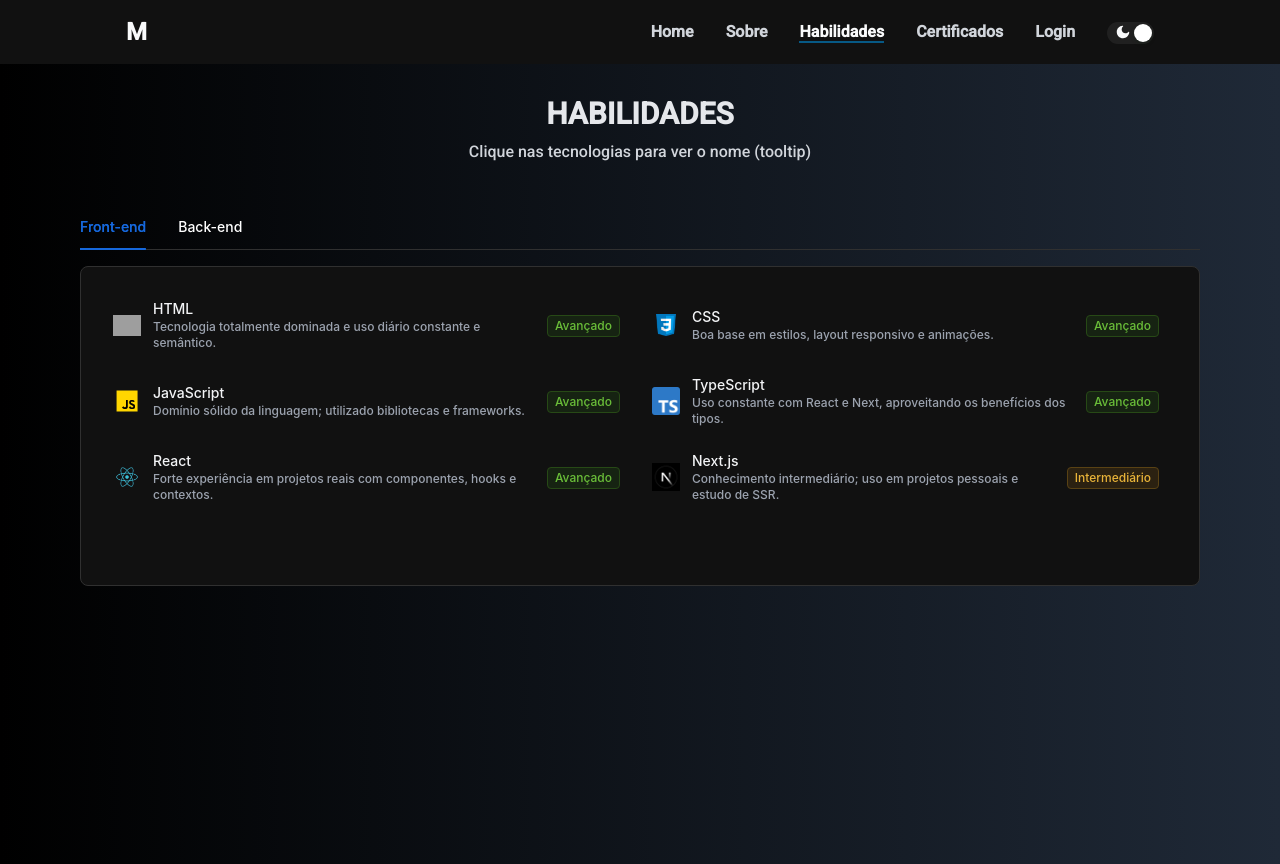
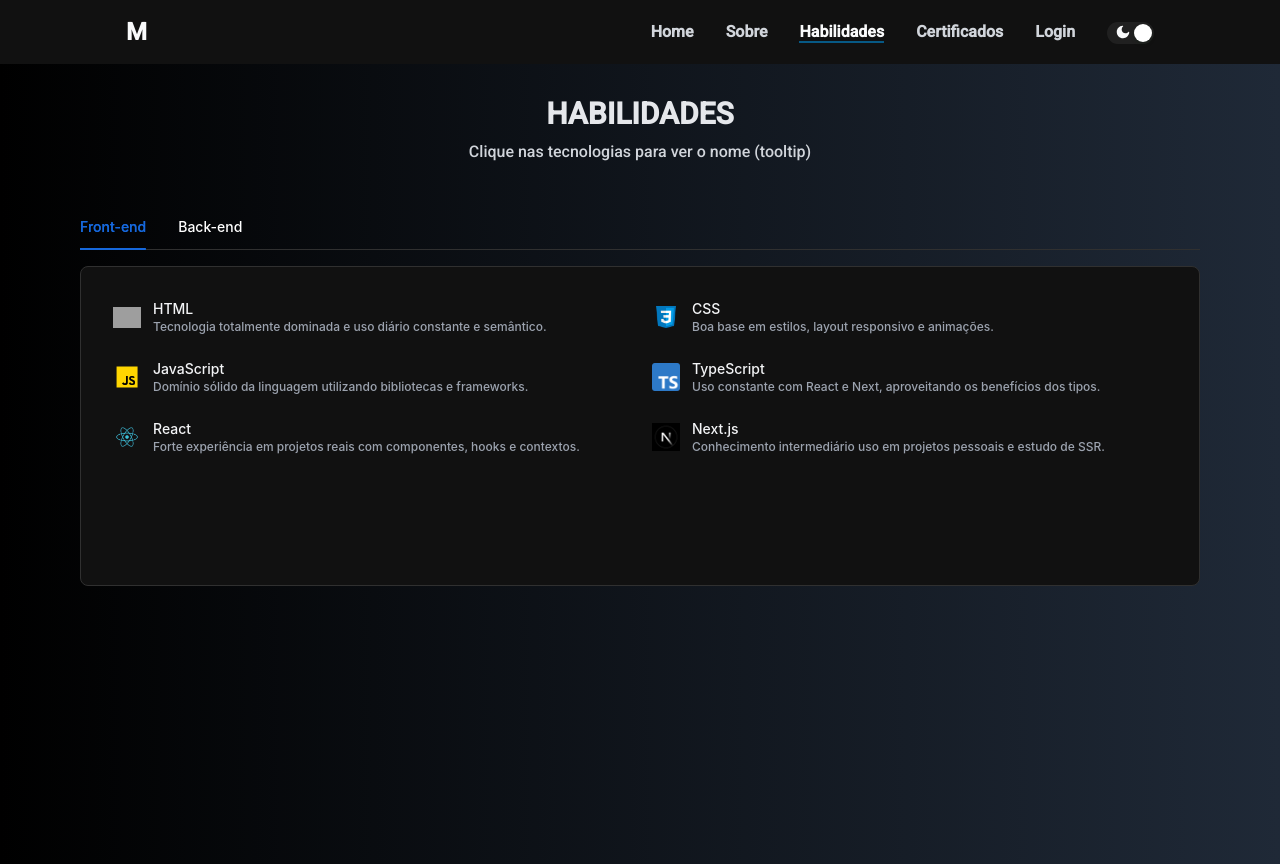
Before and after one commit to Gadarkeres/Portfolio-V2, a Next.js app: page /habilidades in a window 1280 px wide. Built offline with nearby package versions, Linux system fonts and the light colour scheme; grey boxes are pictures that could not be loaded.

Commit message:
feat(skills) remove cards de nivel de dominio

```diff
--- a/src/components/skills/TechnologyItem.tsx
+++ b/src/components/skills/TechnologyItem.tsx
@@ -1,23 +1,15 @@
 "use client";
+import { Tooltip } from "antd";
 import Image from "next/image";
-import { Tag, Tooltip } from "antd";
 
 type Props = {
-  image: any;
-  alt: string;
-  porcent: number;
-  note?: string;
-  colorItem?: string;
+  readonly image: any;
+  readonly alt: string;
+  readonly note?: string;
+  readonly colorItem?: string;
 };
 
-const levelFromPercent = (p: number) => {
-  if (p >= 80) return { label: "Avançado", color: "green" as const };
-  if (p >= 50) return { label: "Intermediário", color: "gold" as const };
-  return { label: "Básico", color: "default" as const };
-};
-
-export default function TechnologyItem({ image, alt, porcent, note, colorItem }: Props) {
-  const level = levelFromPercent(porcent);
+export default function TechnologyItem({ image, alt, note, colorItem }: Props) {
 
   return (
     <div className="flex items-center gap-3 p-2 rounded-md hover:bg-black/5 dark:hover:bg-white/5 transition">
@@ -35,10 +27,6 @@ export default function TechnologyItem({ image, alt, porcent, note, colorItem }:
           </span>
         )}
       </div>
-
-      <div className="ml-auto">
-        <Tag color={level.color}>{level.label}</Tag>
-      </div>
     </div>
   );
 }
--- a/src/components/skills/skills.tsx
+++ b/src/components/skills/skills.tsx
@@ -59,7 +59,6 @@ export default function Skills() {
                         key={t.title}
                         image={t.img}
                         alt={t.alt}
-                        porcent={t.porcent}
                         note={t.note}
                       />
                     ))}
@@ -80,7 +79,6 @@ export default function Skills() {
                         key={t.title}
                         image={t.img}
                         alt={t.alt}
-                        porcent={t.porcent}
                         note={t.note}
                       />
                     ))}
--- a/src/data/tecnologies-text.ts
+++ b/src/data/tecnologies-text.ts
@@ -1,25 +1,24 @@
-import Ts from "../assets/technologies/Ts.png";
-import html from "../assets/technologies/html.png";
-import css from "../assets/technologies/css.png";
-import javascript from "../assets/technologies/javascript.png";
-import react from "../assets/technologies/react.png";
-import next from "../assets/technologies/next.png";
-import spring from "../assets/technologies/spring-boot.png";
-import api from "../assets/technologies/api.png";
-import sql from "../assets/technologies/sql.png";
-import mongo from "../assets/technologies/mongodb.png";
-import docker from "../assets/technologies/docker.jpg";
-import node from "../assets/technologies/node.png";
-import { StaticImageData } from "next/image";
+import Ts from "../assets/technologies/Ts.png"
+import html from "../assets/technologies/html.png"
+import css from "../assets/technologies/css.png"
+import javascript from "../assets/technologies/javascript.png"
+import react from "../assets/technologies/react.png"
+import next from "../assets/technologies/next.png"
+import spring from "../assets/technologies/spring-boot.png"
+import api from "../assets/technologies/api.png"
+import sql from "../assets/technologies/sql.png"
+import mongo from "../assets/technologies/mongodb.png"
+import docker from "../assets/technologies/docker.jpg"
+import node from "../assets/technologies/node.png"
+import { StaticImageData } from "next/image"
 
 export interface TechnologyData {
-  title: string;
-  text: string;
-  img: StaticImageData;
-  alt: string;
-  porcent: number;
-  color: string;
-  note: string;
+  title: string
+  text: string
+  img: StaticImageData
+  alt: string
+  color: string
+  note: string
 }
 
 export const frontTech: TechnologyData[] = [
@@ -28,7 +27,6 @@ export const frontTech: TechnologyData[] = [
     text: "HTML é a base de toda página web. Ele permite criar a estrutura de um site, definindo elementos como títulos, parágrafos, links e imagens.",
     img: html,
     alt: "HTML",
-    porcent: 100,
     color: "ED5500",
     note: "Tecnologia totalmente dominada e uso diário constante e semântico.",
   },
@@ -37,7 +35,6 @@ export const frontTech: TechnologyData[] = [
     text: "CSS é o que dá vida e estilo às páginas web. Com ele, você pode definir cores, fontes, layouts e muito mais, tornando os sites visualmente atraentes.",
     img: css,
     alt: "CSS",
-    porcent: 100,
     color: "blue",
     note: "Boa base em estilos, layout responsivo e animações.",
   },
@@ -46,16 +43,14 @@ export const frontTech: TechnologyData[] = [
     text: "JavaScript é a mágica por trás das páginas web interativas. Ele permite adicionar dinamismo, como animaçes, validaçes de formulários e muito mais.",
     img: javascript,
     alt: "JavaScript",
-    porcent: 100,
     color: "gold",
-    note: "Domínio sólido da linguagem; utilizado bibliotecas e frameworks.",
+    note: "Domínio sólido da linguagem utilizando bibliotecas e frameworks.",
   },
   {
     title: "TypeScript",
     text: "TypeScript é uma versão aprimorada do JavaScript, adicionando a segurança dos tipos. Isso ajuda a evitar erros e torna o código mais fácil de manter.",
     img: Ts,
     alt: "TypeScript",
-    porcent: 100,
     color: "blue",
     note: "Uso constante com React e Next, aproveitando os benefícios dos tipos.",
   },
@@ -64,7 +59,6 @@ export const frontTech: TechnologyData[] = [
     text: "React é uma biblioteca baseado em javascript que facilita a criação de interfaces de usuário modernas e reativas. Ele torna a construção de componentes reutilizáveis simples e eficiente.",
     img: react,
     alt: "React",
-    porcent: 80,
     color: "blue",
     note: "Forte experiência em projetos reais com componentes, hooks e contextos.",
   },
@@ -73,11 +67,10 @@ export const frontTech: TechnologyData[] = [
     text: "Next.js é um framework que leva o React a outro nível, oferecendo funcionalidades como renderização no servidor e geração de sites estáticos com facilidade.",
     img: next,
     alt: "Next.js",
-    porcent: 60,
     color: "black",
-    note: "Conhecimento intermediário; uso em projetos pessoais e estudo de SSR.",
+    note: "Conhecimento intermediário uso em projetos pessoais e estudo de SSR.",
   },
-];
+]
 
 export const backTech: TechnologyData[] = [
   {
@@ -85,7 +78,6 @@ export const backTech: TechnologyData[] = [
     text: "Spring Boot simplifica o desenvolvimento de aplicaçes Java. Com ele, você pode criar aplicativos robustos e escaláveis rapidamente, usando como back-end.",
     img: spring,
     alt: "Spring Boot",
-    porcent: 100,
     color: "green",
     note: "Boa base em APIs REST com autenticação e integração com banco de dados e utilzação profissional.",
   },
@@ -94,7 +86,6 @@ export const backTech: TechnologyData[] = [
     text: "SQL é uma linguagem de programação orientada a tabelas racionais, com ele pode ler,editar,criar e deletar tabelas ou colunas, e muito mais!",
     img: sql,
     alt: "SQL",
-    porcent: 70,
     color: "#74CED1",
     note: "Experiência sólida com SQLServer, especialmente em consultas e modelagem.",
   },
@@ -103,7 +94,6 @@ export const backTech: TechnologyData[] = [
     text: "MongoDB é um banco de dados NoSQL que facilita o armazenamento e a consulta de grandes volumes de dados, utilizando uma estrutura flexível e orientada a documentos.",
     img: mongo,
     alt: "MongoDB",
-    porcent: 0,
     color: "green",
     note: "Ainda não utilizado em projetos, mas presente no roadmap de estudos.",
   },
@@ -112,16 +102,14 @@ export const backTech: TechnologyData[] = [
     text: "Node.js permite usar JavaScript no servidor, possibilitando a construção de aplicaçes de rede rápidas e escaláveis. Ele é ideal para criar APIs e serviços web.",
     img: node,
     alt: "Node.js",
-    porcent: 20,
     color: "purple",
-    note: "Início dos estudos; usado em projetos simples e aplicações pequenas.",
+    note: "Início dos estudos usado em projetos simples e aplicações pequenas.",
   },
   {
     title: "API REST",
     text: "APIs REST são a espinha dorsal da comunicação entre sistemas modernos. Elas permitem que diferentes aplicaçes troquem dados de forma simples e eficiente via HTTP.",
     img: api,
     alt: "API REST",
-    porcent: 100,
     color: "blue",
     note: "Experiência prática com autenticação JWT, CRUD e integração front-back.",
   },
@@ -130,8 +118,7 @@ export const backTech: TechnologyData[] = [
     text: "Docker revoluciona o desenvolvimento ao permitir que você empacote aplicaçes e suas dependências em contêineres. Isso garante que funcionem em qualquer ambiente de forma consistente.",
     img: docker,
     alt: "Docker",
-    porcent: 50,
     color: "blue",
     note: "Conhecimento básico, utilizado para testes e deploys de projetos pessoais.",
   },
-];
+]
```
